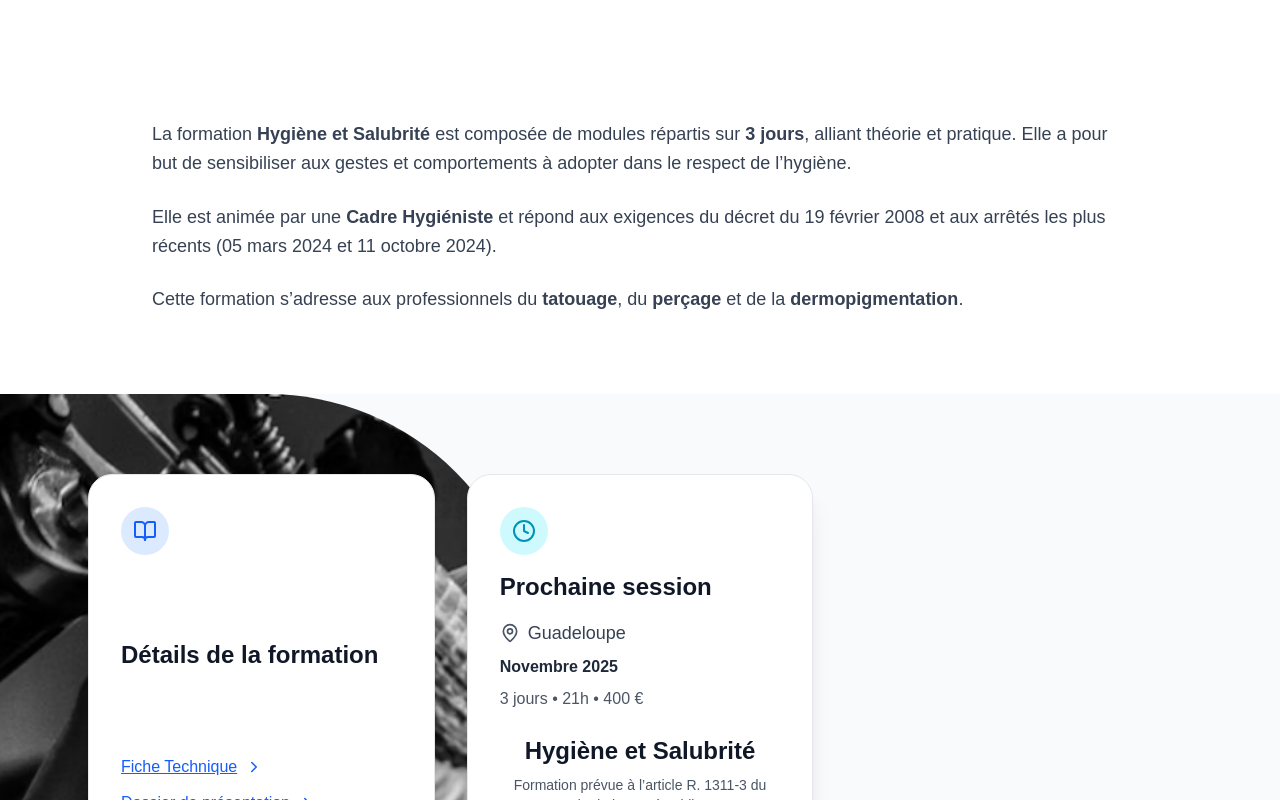
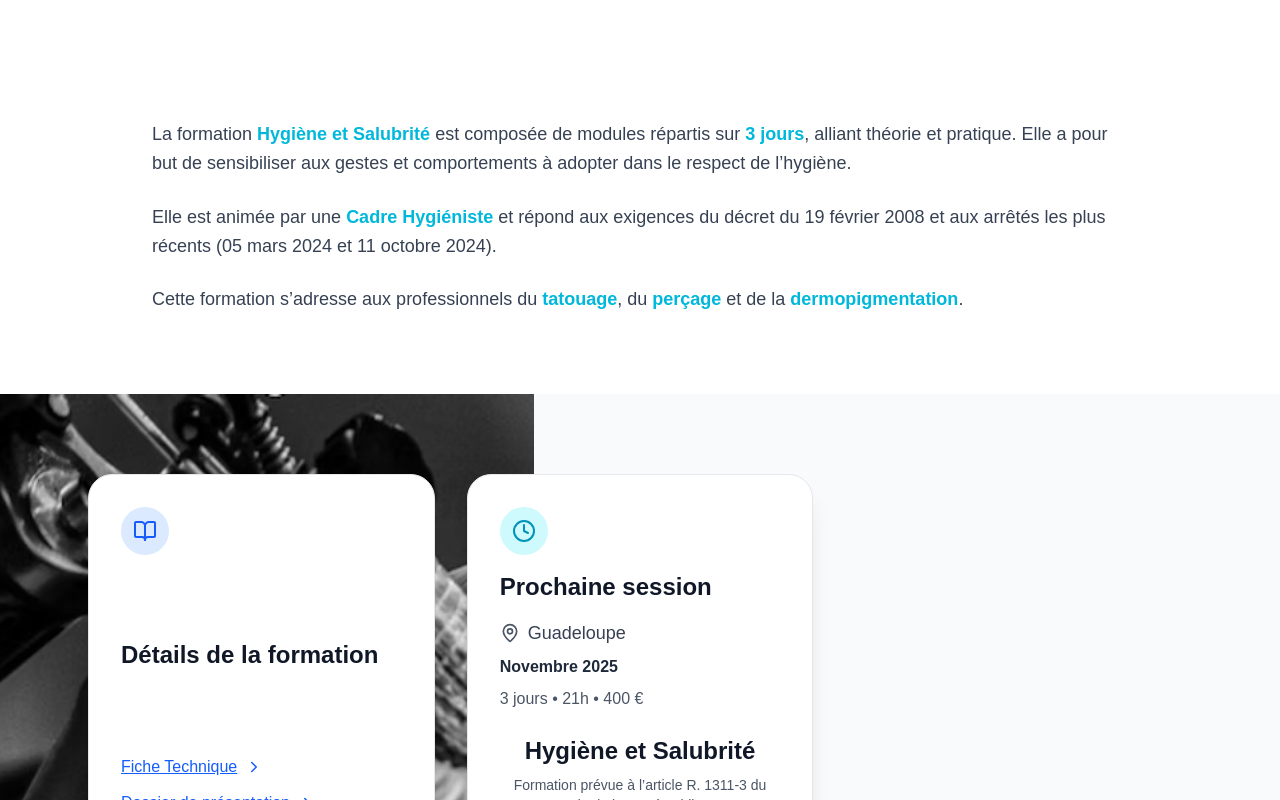
Before and after one commit to Noxatris/alt-i2s, a Next.js app: page /tatoueurs in a window 1280 px wide. Shown: the part 500-1300 px from the top of the page. Built offline with nearby package versions, Linux system fonts and the light colour scheme.

Commit message:
fix: Update hero section styles in Formation and Tatoueurs components for improved layout and visibility

```diff
--- a/app/formation/page.tsx
+++ b/app/formation/page.tsx
@@ -149,15 +149,15 @@ export default function Formation() {
             <section ref={heroRef} className="relative  ">
                 <div className="pt-[15vh] w-full flex flex-col md:flex-row justify-around items-center gap-10 mb-20">
                     <div className="flex flex-col items-center gap-4">
-                        <h1 className="hero-text text-[2.8em] md:text-[3.5em] text-black font-montserrat font-bold leading-tight">
+                        <h1 className="hero-text text-[2.8em] md:text-[3.5em] text-center text-black font-montserrat font-bold leading-tight">
                             Catalogue de <span className="text-cyan-500">formation</span> 2025
                         </h1>
-                        <p className="hero-text text-lg text-gray-600 mb-6">Découvrez nos formations professionnelles adaptées à vos besoins.</p>
-                        <Link href="/" className="hero-text button-29 w-[40%] flex justify-center items-center gap-2">
+                        <p className="hero-text text-lg text-gray-600 mb-6 w-[95%]">Découvrez nos formations professionnelles adaptées à vos besoins.</p>
+                        <Link href="/" className="hero-text button-29 w-[75%] xl:w-[40%] mb-16 xl:mb-0 flex justify-center items-center gap-2">
                             Nos formations <CircleChevronRight className="ml-2" />
                         </Link>
                     </div>
-                    <div className="hero-img relative w-[25%] h-160 rounded-xl overflow-hidden shadow-lg">
+                    <div className="hero-img relative w-[95%] md:w-[50%] xl:w-[25%] h-160 rounded-xl overflow-hidden shadow-lg">
                         <Image fill src="/catalogueFormation.avif" alt="Couverture du catalogue de formation" className="object-cover" />
                     </div>
                 </div>
@@ -182,10 +182,10 @@ export default function Formation() {
                             </div>
                             <div className="flex w-full text-white font-semibold text-lg">
                                 <a href={data.ficheTechnique} className="w-1/2 py-4 text-center bg-blue-600 hover:bg-blue-700 flex justify-center items-center gap-2">
-                                    Fiche technique <ArrowUpRight size={20} />
+                                    Fiche technique <ArrowUpRight size={20} className="hidden md:flex" />
                                 </a>
                                 <a href={data.dossierPresentation} className="w-1/2 py-4 text-center bg-cyan-500 hover:bg-cyan-600 flex justify-center items-center gap-2">
-                                    Présentation <ArrowUpRight size={20} />
+                                    Présentation <ArrowUpRight size={20} className="hidden md:flex" />
                                 </a>
                             </div>
                         </div>
--- a/app/tatoueurs/page.tsx
+++ b/app/tatoueurs/page.tsx
@@ -69,7 +69,7 @@ export default function Tatoueurs() {
     return (
         <div className="bg-white text-gray-900">
             {/* Hero Section - Elevated to match home page style */}
-            <section ref={heroRef} className="relative overflow-hidden py-24 px-6 md:px-12">
+            <section ref={heroRef} className="relative overflow-hidden py-12 md:py-24 px-6 md:px-12">
                 <div className="absolute inset-0 w-full h-full opacity-10 text-gray-400 -z-50">
                     <svg className="w-full h-full" xmlns="http://www.w3.org/2000/svg" preserveAspectRatio="none">
                         <defs>
@@ -86,7 +86,7 @@ export default function Tatoueurs() {
                     <div>
                         <p className="uppercase text-sm font-semibold text-cyan-600 mb-2">Habilitation ARS</p>
                         <h1 className="text-4xl md:text-5xl font-bold text-gray-900 mb-4 leading-tight">
-                            Formation Hygiène et Salubrité
+                            Formation <span className="text-cyan-500">Hygiène</span> et <span className="text-cyan-500">Salubrité</span>
                         </h1>
                         <p className="text-lg text-gray-700 mb-6">
                             Obligatoire pour la pratique du tatouage, du piercing et de la dermopigmentation.
@@ -99,7 +99,7 @@ export default function Tatoueurs() {
                         </div>
                         <Link
                             href="/"
-                            className="group button-29 w-[50%]"
+                            className="group button-29 w-[90%] md:w-[60%] xl:w-[50%]"
                         >
                             Découvrir la formation
                             <ChevronRight size={20} className="ml-2 transition-transform group-hover:translate-x-1" />
@@ -115,24 +115,24 @@ export default function Tatoueurs() {
             <section className="max-w-5xl mx-auto px-6 py-20">
                 <div className="space-y-6 text-lg text-gray-700 leading-relaxed">
                     <p>
-                        La formation <strong>Hygiène et Salubrité</strong> est composée de modules répartis sur <strong>3 jours</strong>,
+                        La formation <strong className="text-cyan-500">Hygiène et Salubrité</strong> est composée de modules répartis sur <strong className="text-cyan-500">3 jours</strong>,
                         alliant théorie et pratique. Elle a pour but de sensibiliser aux gestes et comportements à adopter
                         dans le respect de l’hygiène.
                     </p>
                     <p>
-                        Elle est animée par une <strong>Cadre Hygiéniste</strong> et répond aux exigences du décret du 19 février 2008
+                        Elle est animée par une <strong className="text-cyan-500">Cadre Hygiéniste</strong> et répond aux exigences du décret du 19 février 2008
                         et aux arrêtés les plus récents (05 mars 2024 et 11 octobre 2024).
                     </p>
                     <p>
-                        Cette formation s’adresse aux professionnels du <strong>tatouage</strong>, du <strong>perçage</strong> et de la
-                        <strong> dermopigmentation</strong>.
+                        Cette formation s’adresse aux professionnels du <strong className="text-cyan-500">tatouage</strong>, du <strong className="text-cyan-500">perçage</strong> et de la
+                        <strong className="text-cyan-500"> dermopigmentation</strong>.
                     </p>
                 </div>
             </section>
 
             {/* Infos pratiques Section - Refined with card design */}
-            <section className="bg-gray-50 relative infos-pratiques-section">
-                <div className="absolute h-full aspect-square top-0 left-0 rounded-br-full rounded-tr-full overflow-hidden">
+            <section className="bg-gray-50 relative infos-pratiques-section max-w-screen overflow-hidden">
+                <div className="absolute h-full aspect-square top-0 left-0 rounded-br-full rounded-tr-full ">
                     <div className="relative w-full h-full tatouage-bg-image">
                         <Image src="/tatouage.avif" fill alt="Illustration tatouage" className="object-cover" />
                     </div>
```
